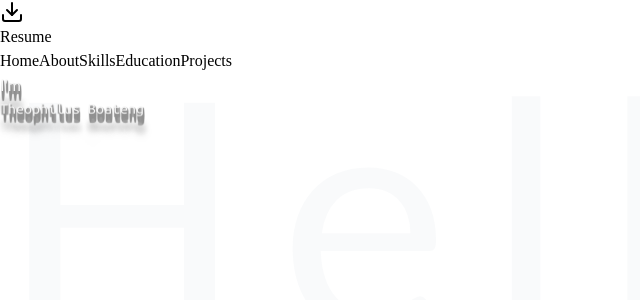
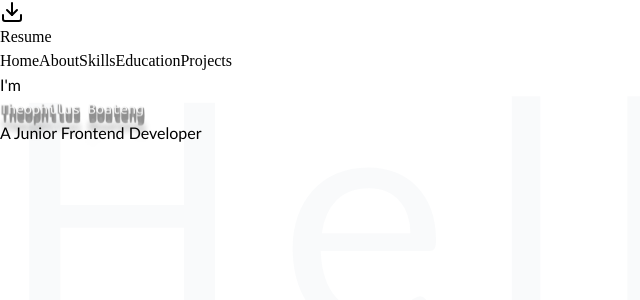
Before and after one commit to t-boat/personal-page, a React (Vite) app: page / in a window 1280 px wide. Shown: the top 300 px of the page, without its empty margins (0-640 px from the left). Built offline with nearby package versions, Linux system fonts and the light colour scheme; a web font is replaced by a local one.

Commit message:
minor changes

```diff
--- a/src/pages/previewPage.jsx
+++ b/src/pages/previewPage.jsx
@@ -35,7 +35,7 @@ const PreviewPage = () => {
 
             <div className="absolute">
 
-                <div className="text-3d text-center text-[2.5rem]">I'm</div>
+                <div className="text-left" >I'm</div>
 
                 <div className="text-3d sea-saw text-[4.5em] pb-[1.5rem]" style={{ fontFamily: 'Ubuntu Mono' }}>Theophilus Boateng</div>
 
@@ -49,7 +49,7 @@ const PreviewPage = () => {
                     <span class="c-rainbow__layer c-rainbow__layer--yellow">Theophilus Boateng</span>
                 </div> */}
 
-                {/* <div className="text-right">A Junior Frontend Developer</div> */}
+                <div className="text-right">A Junior Frontend Developer</div>
 
             </div>
 
--- a/src/section-components/skillTile.jsx
+++ b/src/section-components/skillTile.jsx
@@ -20,9 +20,8 @@ const SkillTile = () => {
                     download
                     href="/files/TheophilusBoatengCV.pdf" alt="alt text" target="_blank" rel="noopener noreferrer"
                     className='flex gap-2 w-max rounded px-3 py-[0.35rem] text-[#04131F] font-bold border-2 border-[#04131F]'
-                    style={{ fontFamily: 'Allerta Stencil' }}>
-                    <Download /> Resume
-                </a>
+                    style={{ fontFamily: 'Allerta Stencil' }}
+                > <Download /> Resume </a>
 
                 <div className="w-[40%] flex justify-between font-semibold text-[#04131F]" style={{ fontFamily: 'Allerta Stencil' }}>
 
```
Also changed, not shown: 1 other file (tests, documents, lock files or other folders).
